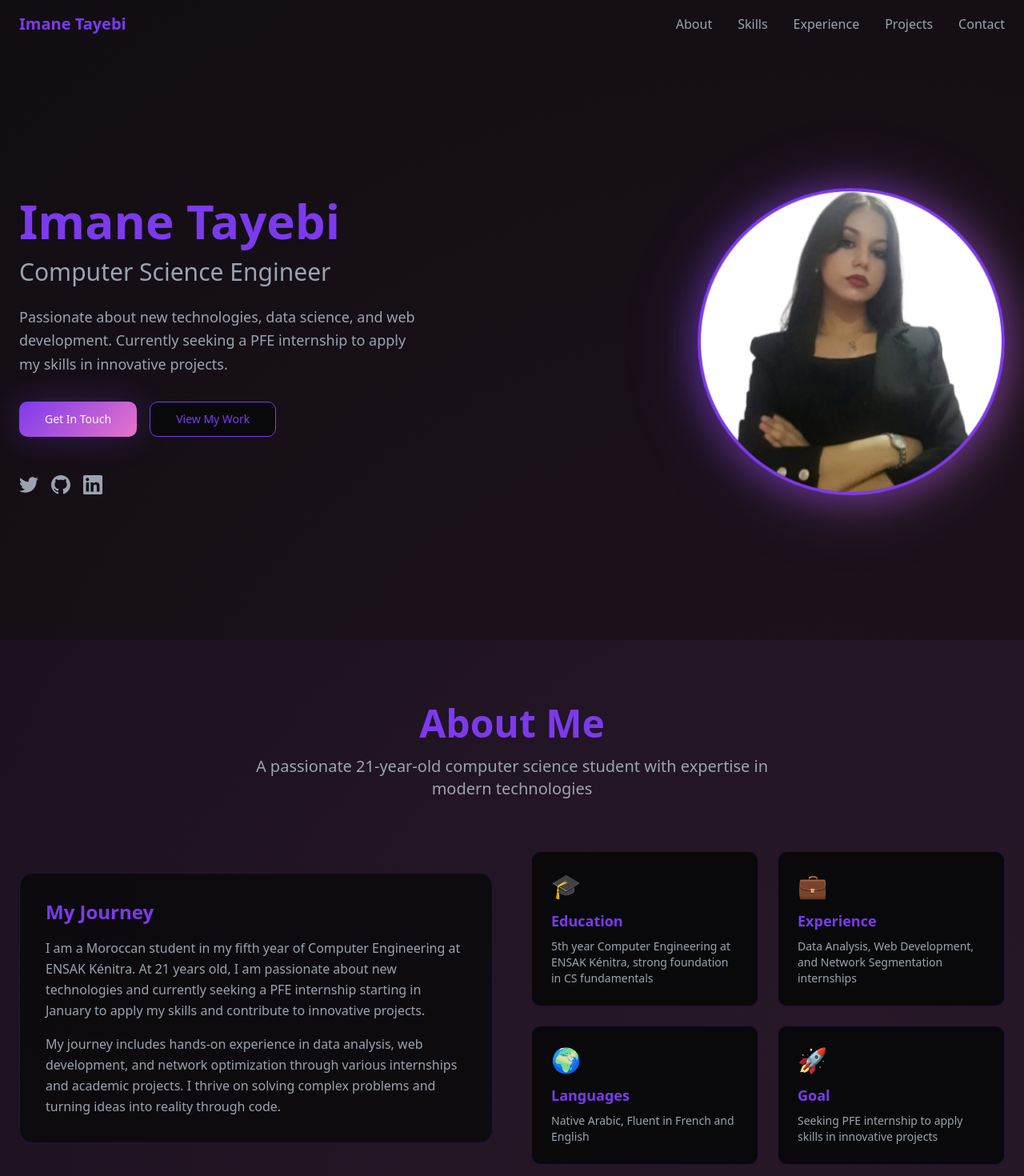
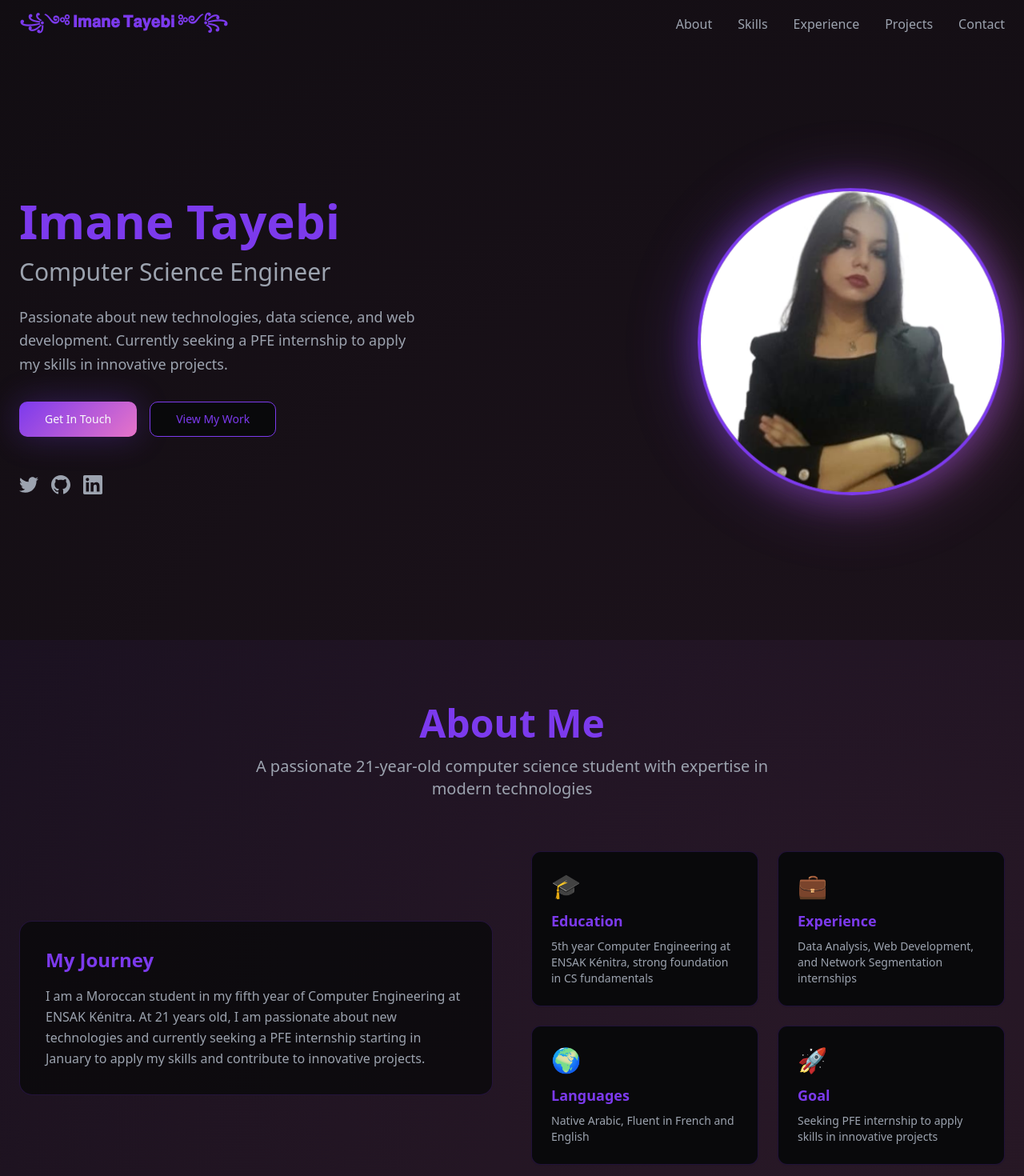
Before and after one commit to TayebiImane/my-cv-shine-42, a React (Vite) app: page / in a window 1280 px wide. Shown: the top 1470 px of the page at 80% size. Built offline with nearby package versions, Linux system fonts and the light colour scheme; the HTML template or start-up script is replaced by a standard one.

Commit message:
Update About section and header style

```diff
--- a/index.html
+++ b/index.html
@@ -16,6 +16,9 @@
     <meta name="twitter:card" content="summary_large_image" />
     <meta name="twitter:site" content="@lovable_dev" />
     <meta name="twitter:image" content="https://lovable.dev/opengraph-image-p98pqg.png" />
+    <link rel="preconnect" href="https://fonts.googleapis.com">
+    <link rel="preconnect" href="https://fonts.gstatic.com" crossorigin>
+    <link href="https://fonts.googleapis.com/css2?family=Great+Vibes&display=swap" rel="stylesheet">
   </head>
 
   <body>
--- a/src/components/About.tsx
+++ b/src/components/About.tsx
@@ -43,15 +43,10 @@ const About = () => {
               <h3 className="text-2xl font-bold text-primary mb-4">
                 My Journey
               </h3>
-              <p className="text-muted-foreground leading-relaxed mb-4 animate-fade-in" style={{ animationDelay: '0.3s' }}>
+              <p className="text-muted-foreground leading-relaxed animate-fade-in" style={{ animationDelay: '0.3s' }}>
                 I am a Moroccan student in my fifth year of Computer Engineering at ENSAK Kénitra.
                 At 21 years old, I am passionate about new technologies and currently seeking a
                 PFE internship starting in January to apply my skills and contribute to innovative projects.
-              </p>
-              <p className="text-muted-foreground leading-relaxed animate-fade-in" style={{ animationDelay: '0.5s' }}>
-                My journey includes hands-on experience in data analysis, web development, and
-                network optimization through various internships and academic projects. I thrive
-                on solving complex problems and turning ideas into reality through code.
               </p>
             </div>
           </div>
--- a/src/components/Header.tsx
+++ b/src/components/Header.tsx
@@ -25,8 +25,8 @@ const Header = () => {
     }`}>
       <nav className="container mx-auto px-6 py-4">
         <div className="flex items-center justify-between">
-          <div className="text-xl font-bold text-primary">
-            Imane Tayebi
+          <div className="text-xl font-bold text-primary font-script">
+            ꧁༺ 𝐈𝐦𝐚𝐧𝐞 𝐓𝐚𝐲𝐞𝐛𝐢 ༻꧂
           </div>
 
           <div className="hidden md:flex space-x-8">
--- a/tailwind.config.ts
+++ b/tailwind.config.ts
@@ -13,6 +13,9 @@ export default {
       },
     },
     extend: {
+      fontFamily: {
+        'script': ['Great Vibes', 'cursive'],
+      },
       colors: {
         border: "hsl(var(--border))",
         input: "hsl(var(--input))",
```
